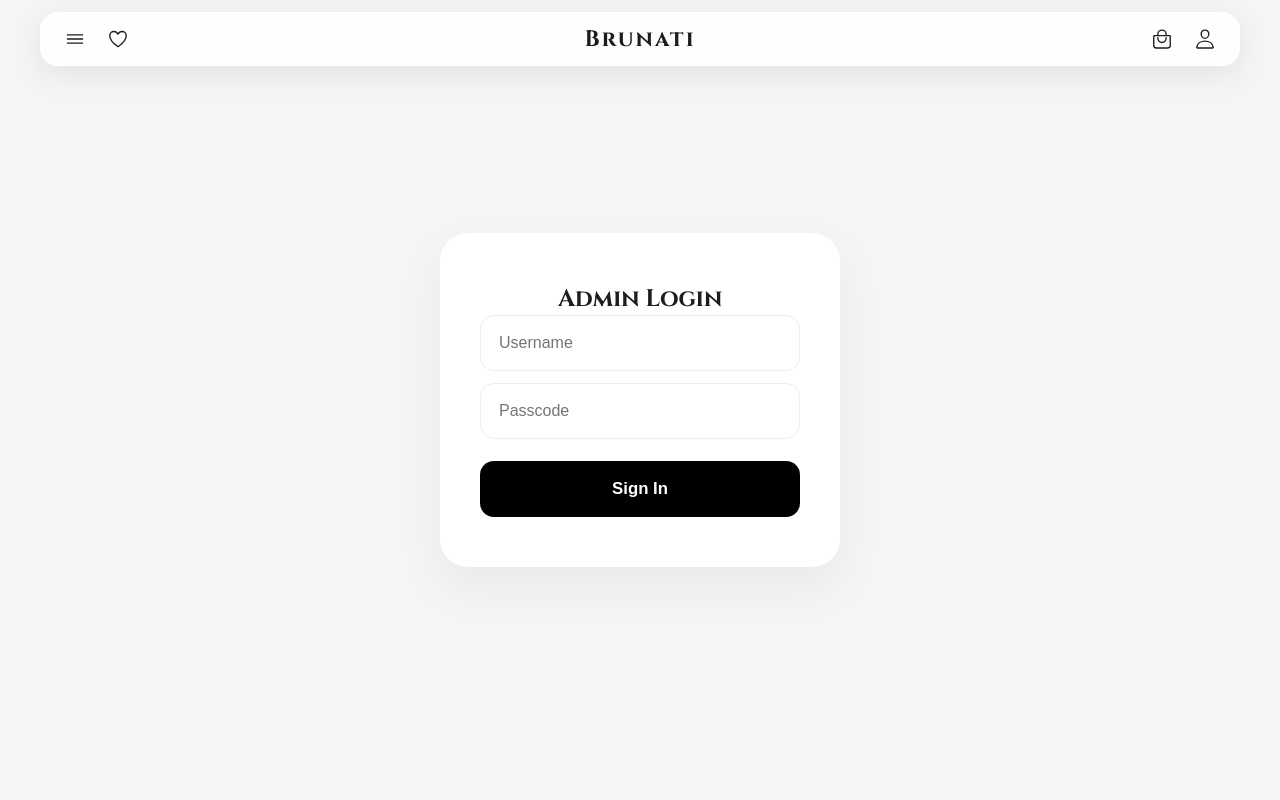
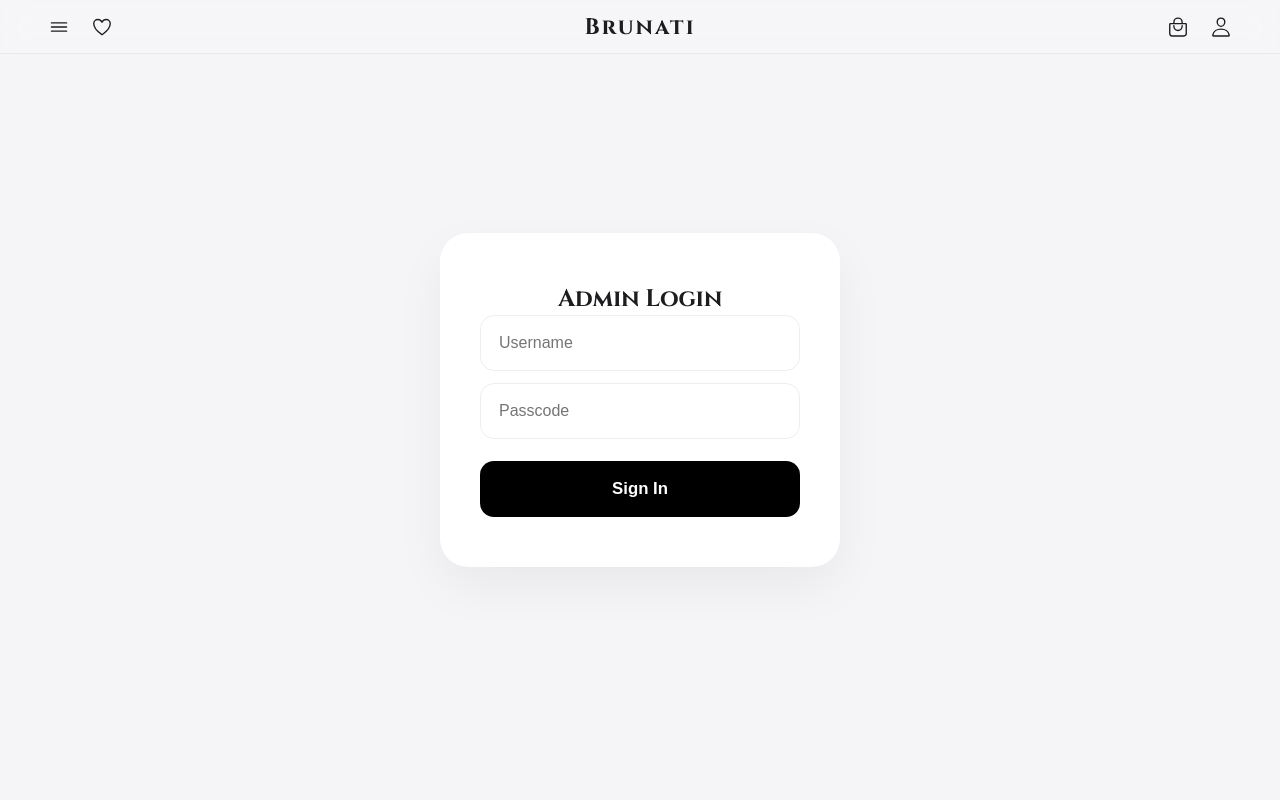
Before and after one commit to shreyash-nimbargi/Brunati, a React (Vite) app in the folder frontend/: page /admin in a window 1280 px wide. Shown: the top 800 px of the page. Built offline with nearby package versions, Linux system fonts and the light colour scheme.

Commit message:
Navbarfix

```diff
--- a/frontend/src/components/layout/Navbar.jsx
+++ b/frontend/src/components/layout/Navbar.jsx
@@ -3,10 +3,19 @@ import { Link } from 'react-router-dom';
 
 const Navbar = () => {
     const [isMenuOpen, setIsMenuOpen] = useState(false);
+    const [scrolled, setScrolled] = useState(false);
+
+    useEffect(() => {
+        const handleScroll = () => {
+            setScrolled(window.scrollY > 50);
+        };
+        window.addEventListener('scroll', handleScroll);
+        return () => window.removeEventListener('scroll', handleScroll);
+    }, []);
 
     return (
         <div className="nav-wrapper">
-            <header className="apple-header" id="mainHeader">
+            <header className={`apple-header ${scrolled ? 'scrolled' : ''}`} id="mainHeader">
                 <div className="nav-group left">
                     <button className="icon-btn" onClick={() => setIsMenuOpen(!isMenuOpen)} aria-label="Menu">
                         <ion-icon name={isMenuOpen ? "close-outline" : "menu-outline"}></ion-icon>
--- a/frontend/src/components/product/ProductCard.jsx
+++ b/frontend/src/components/product/ProductCard.jsx
@@ -51,7 +51,7 @@ const ProductCard = ({ id, name, meta, price, img1, img2, accords, description }
                     e.stopPropagation();
                     console.log('Added to bag:', name);
                 }}>
-                    Add to bag - MRP: {price}
+                    Add to bag - Price: {price}
                 </button>
                 <p className="complimentary-gift-text">
                     Complimentary Gift on orders above ₹149...
--- a/frontend/src/index.css
+++ b/frontend/src/index.css
@@ -58,9 +58,9 @@ h1, h2, h3, .logo-text, .founder-name {
 /* NAVIGATION */
 .nav-wrapper {
     position: fixed;
-    top: var(--floating-gap);
-    left: var(--floating-gap);
-    right: var(--floating-gap);
+    top: 0;
+    left: 0;
+    right: 0;
     z-index: 10000;
     display: flex;
     flex-direction: column;
@@ -69,21 +69,36 @@ h1, h2, h3, .logo-text, .founder-name {
 
 .apple-header {
     width: 100%;
-    max-width: 1200px;
+    max-width: 100%;
     height: var(--header-height);
-    background-color: var(--glass-bg);
-    backdrop-filter: blur(var(--blur-strength));
-    -webkit-backdrop-filter: blur(var(--blur-strength));
+    background-color: rgba(255, 255, 255, 0.15);
+    backdrop-filter: blur(12px);
+    -webkit-backdrop-filter: blur(12px);
     display: flex;
     align-items: center;
     justify-content: space-between;
-    padding: 0 15px;
-    border-radius: var(--radius);
-    border: 1px solid rgba(255, 255, 255, 0.4);
-    box-shadow: 0 8px 32px rgba(0, 0, 0, 0.08);
-    transition: all 0.5s cubic-bezier(0.4, 0, 0.2, 1);
+    padding: 0 40px;
+    border-bottom: 1px solid rgba(0, 0, 0, 0.05);
+    transition: all 0.4s ease;
     position: relative;
     overflow: hidden;
+    color: var(--text-main);
+}
+
+.apple-header.scrolled {
+    background-color: rgba(255, 255, 255, 0.9);
+    backdrop-filter: blur(25px);
+    -webkit-backdrop-filter: blur(25px);
+    box-shadow: 0 1px 10px rgba(0, 0, 0, 0.05);
+    border-bottom: 1px solid rgba(0, 0, 0, 0.1);
+}
+
+.apple-header .icon-btn, .apple-header .logo-text {
+    color: var(--text-main);
+}
+
+.apple-header.scrolled .icon-btn, .apple-header.scrolled .logo-text {
+    color: #000;
 }
 
 .logo-text {
```
